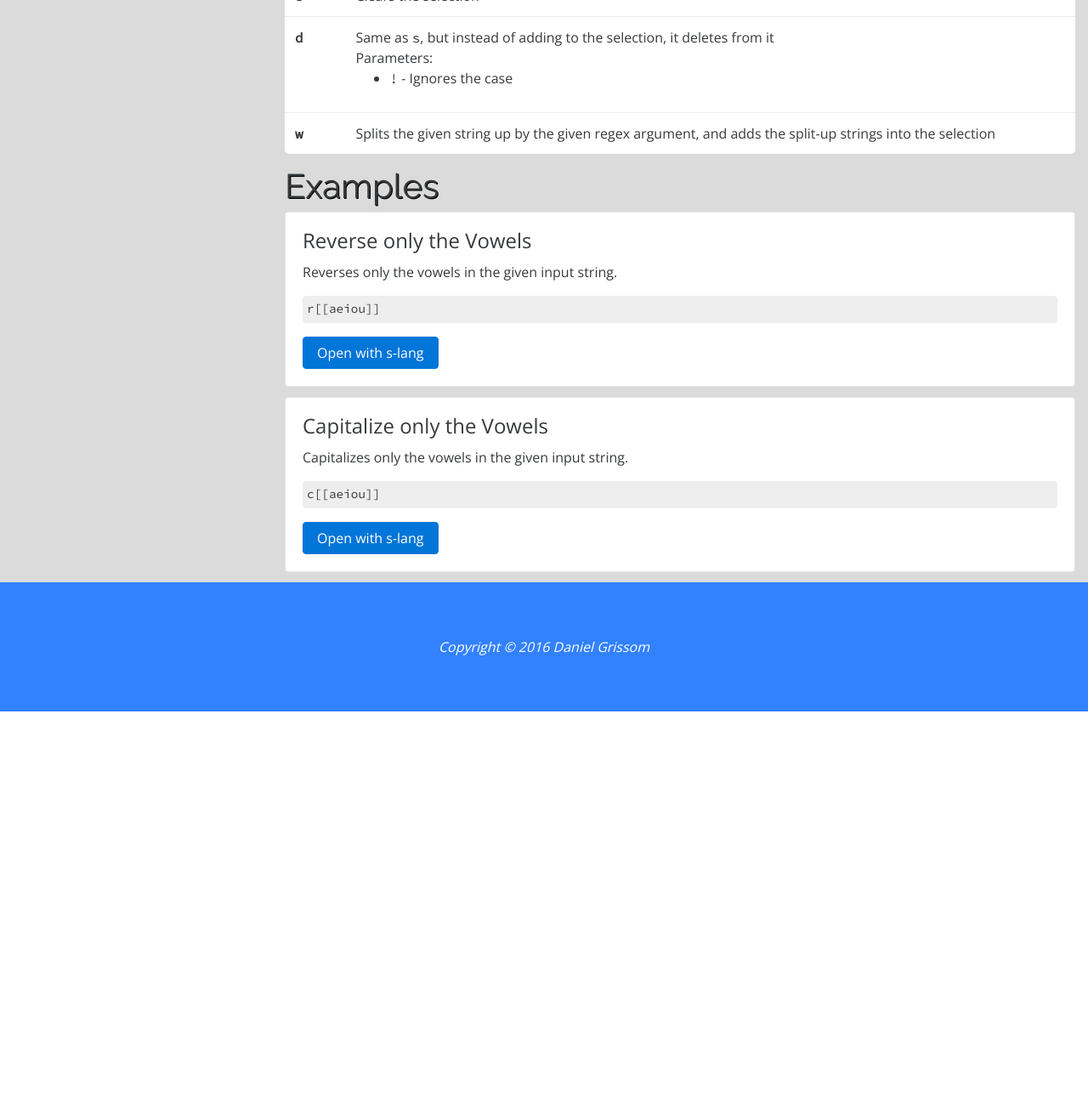
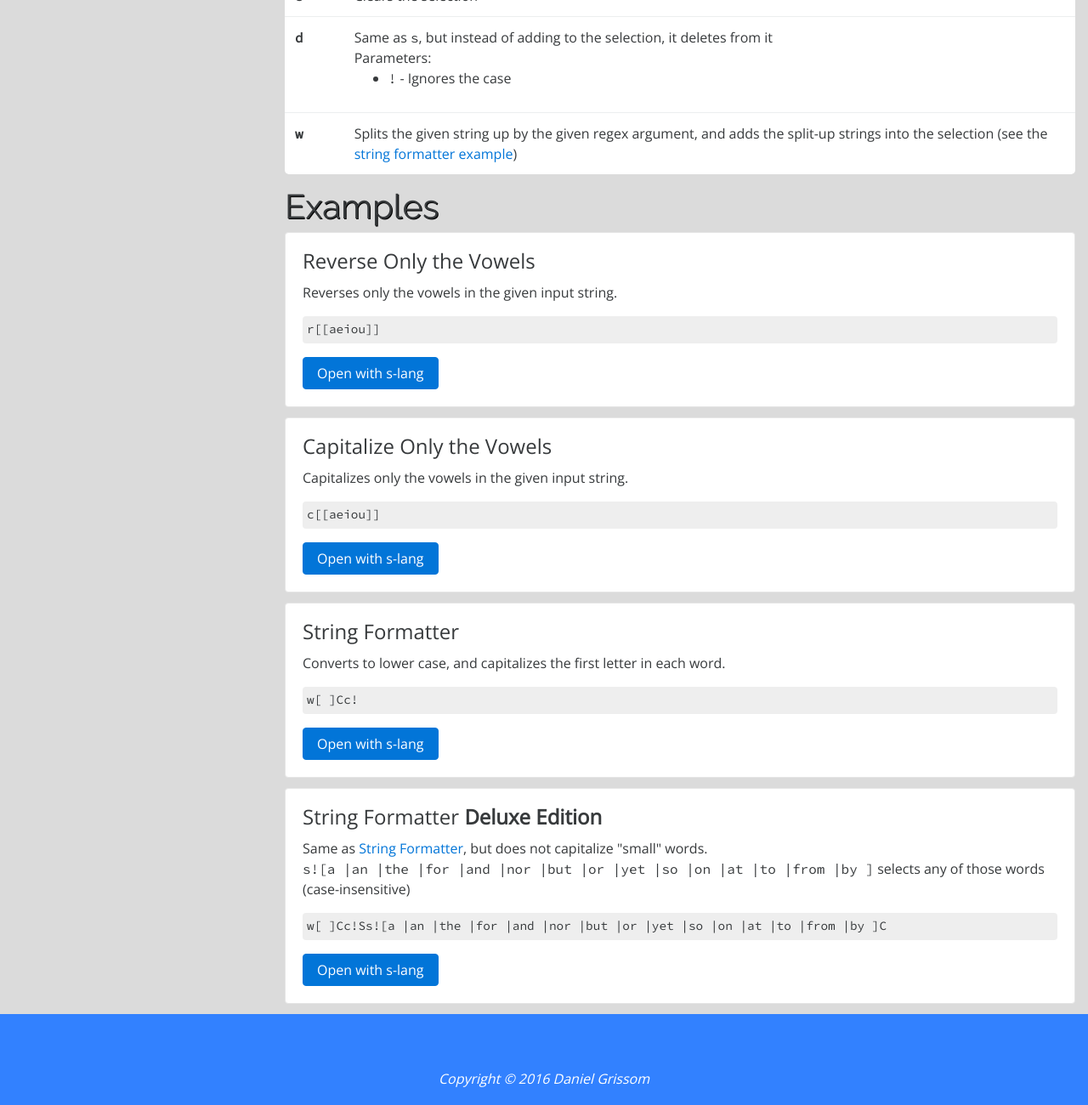
Before and after one commit to MCMastery/s-lang, a plain HTML site: page docs.html in a window 1280 px wide. Shown: the part 1160-2460 px from the top of the page at 85% size. Before the commit the page ends 1997 px from the top, so only its background shows below. Drawn offline with nearby package versions, Linux system fonts and the light colour scheme.

Commit message:
Added deluxe edition string formatter example.

```diff
--- a/docs.html
+++ b/docs.html
@@ -37,6 +37,8 @@
         <div class="list-group">
             <a href="#reverse-vowels" class="list-group-item">Reverse Vowels</a>
             <a href="#capitalize-vowels" class="list-group-item">Capitalize Vowels</a>
+            <a href="#string-formatter" class="list-group-item">String Formatter</a>
+            <a href="#string-formatter-deluxe" class="list-group-item">String Formatter <strong>Deluxe Edition</strong></a>
         </div>
     </div>
 
@@ -124,7 +126,8 @@
             </tr>
             <tr>
                 <th scope="row" class="code">w</th>
-                <td>Splits the given string up by the given regex argument, and adds the split-up strings into the selection</td>
+                <td>Splits the given string up by the given regex argument, and adds the split-up strings into the selection
+                    (see the <a href="#string-formatter">string formatter example</a>)</td>
             </tr>
             </tbody>
         </table>
@@ -135,7 +138,7 @@
         <h1 id="examples">Examples</h1>
 
         <div id="reverse-vowels" class="card card-block">
-            <h4 class="card-title">Reverse only the Vowels</h4>
+            <h4 class="card-title">Reverse Only the Vowels</h4>
             <p class="card-text">Reverses only the vowels in the given input string.</p>
             <pre>r[[aeiou]]</pre>
             <p class="card-text">
@@ -144,11 +147,32 @@
         </div>
 
         <div id="capitalize-vowels" class="card card-block">
-            <h4 class="card-title">Capitalize only the Vowels</h4>
+            <h4 class="card-title">Capitalize Only the Vowels</h4>
             <p class="card-text">Capitalizes only the vowels in the given input string.</p>
             <pre>c[[aeiou]]</pre>
             <p class="card-text">
                 <a class="btn btn-primary" href="index.html?c[[aeiou]]" target="_blank">Open with s-lang</a>
+            </p>
+        </div>
+
+        <div id="string-formatter" class="card card-block">
+            <h4 class="card-title">String Formatter</h4>
+            <p class="card-text">Converts to lower case, and capitalizes the first letter in each word.</p>
+            <pre>w[ ]Cc!</pre>
+            <p class="card-text">
+                <a class="btn btn-primary" href="index.html?w[ ]Cc!" target="_blank">Open with s-lang</a>
+            </p>
+        </div>
+
+        <div id="string-formatter-deluxe" class="card card-block">
+            <h4 class="card-title">String Formatter <strong>Deluxe Edition</strong></h4>
+            <p class="card-text">
+                Same as <a href="#string-formatter">String Formatter</a>, but does not capitalize "small" words.<br />
+                <span class="code">s![a |an |the |for |and |nor |but |or |yet |so |on |at |to |from |by ]</span> selects any of those words (case-insensitive)
+            </p>
+            <pre>w[ ]Cc!Ss![a |an |the |for |and |nor |but |or |yet |so |on |at |to |from |by ]C</pre>
+            <p class="card-text">
+                <a class="btn btn-primary" href="index.html?w[ ]Cc!Ss![a |an |the |for |and |nor |but |or |yet |so |on |at |to |from |by ]C" target="_blank">Open with s-lang</a>
             </p>
         </div>
     </div>
```
